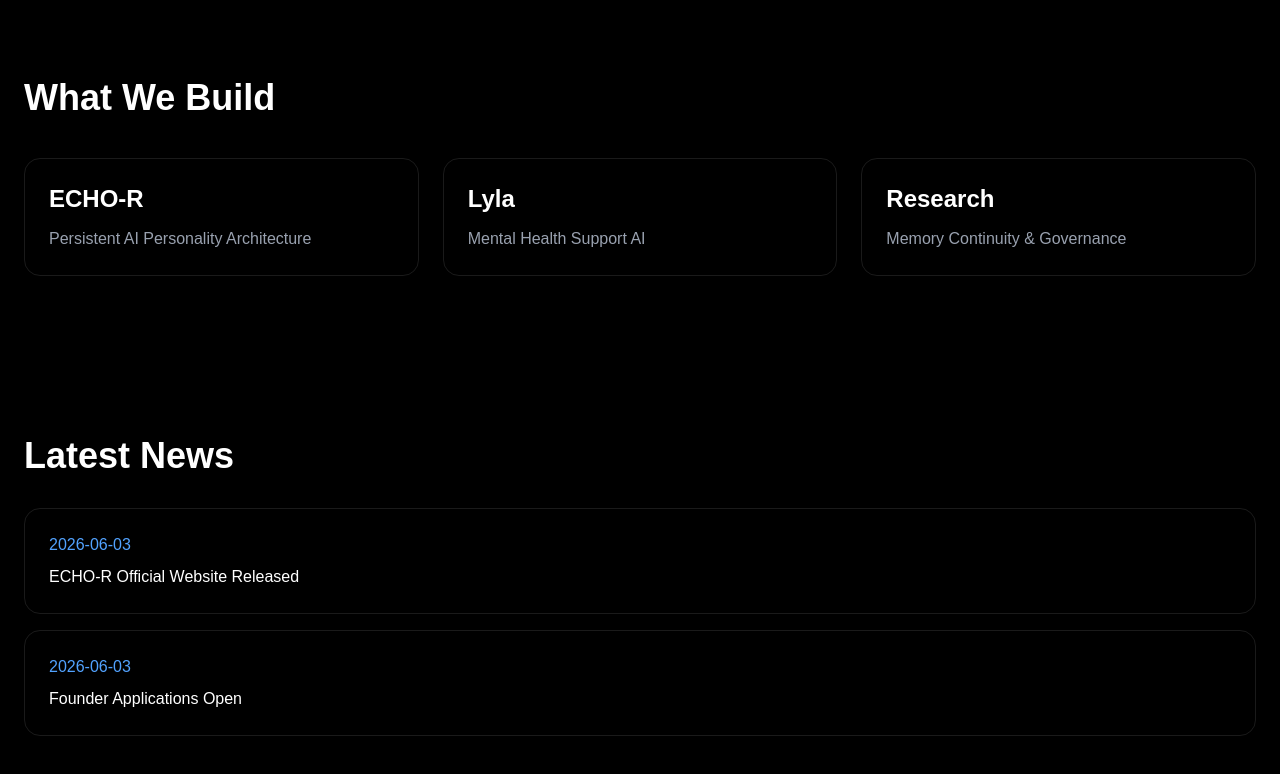
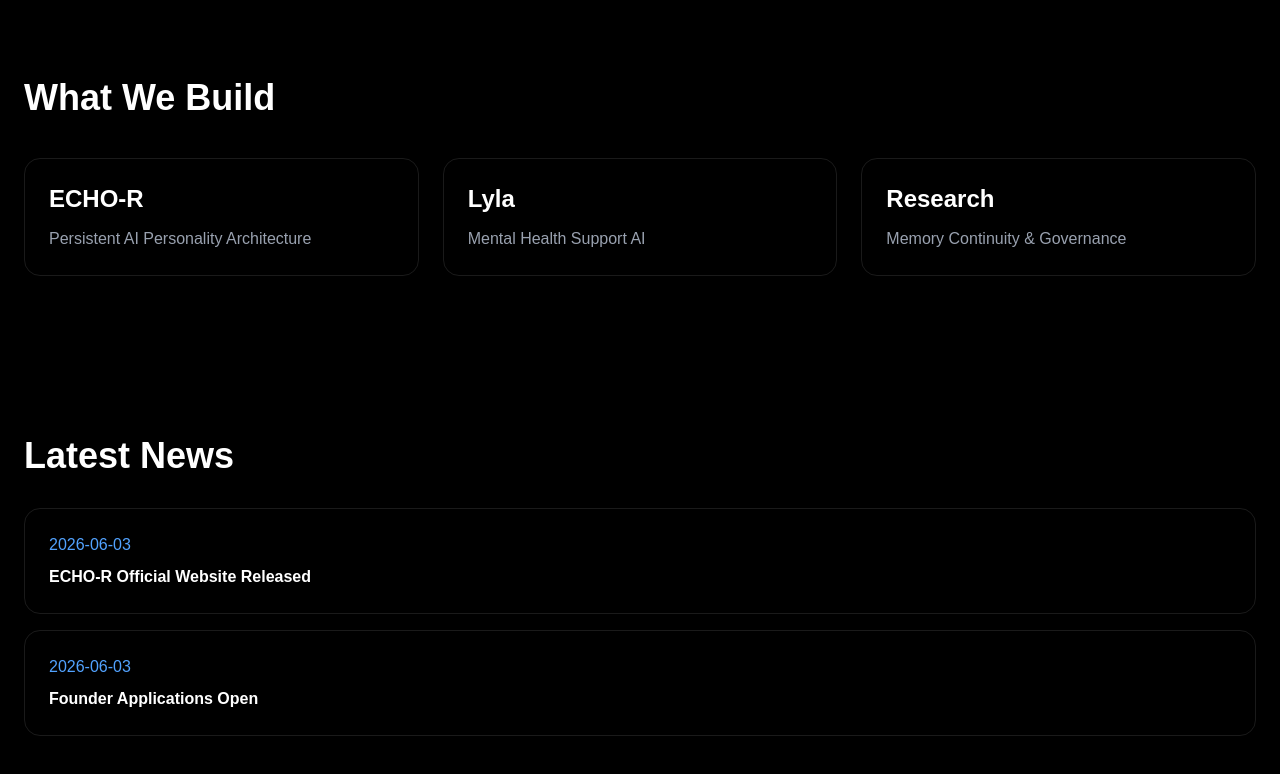
Before and after one commit to soulbysilve-commits/echo-r, a Next.js app: page / in a window 1280 px wide. Shown: the part 344-1118 px from the top of the page. Built offline with nearby package versions, Linux system fonts and the light colour scheme.

Commit message:
Add home CTA and build sections

```diff
--- a/app/page.tsx
+++ b/app/page.tsx
@@ -113,18 +113,26 @@
             <p className="text-blue-400">
               2026-06-03
             </p>
-            <p className="mt-2">
+            <a
+              href="/echo-r"
+              className="mt-2 block font-bold hover:text-blue-400"
+            >
               ECHO-R Official Website Released
-            </p>
+            </a>
           </div>
 
           <div className="rounded-2xl border border-white/10 p-6">
             <p className="text-blue-400">
               2026-06-03
             </p>
-            <p className="mt-2">
+            <a
+              href="https://forms.gle/yo2GDv3oGUpUH4Uy8"
+              target="_blank"
+              rel="noopener noreferrer"
+              className="mt-2 block font-bold hover:text-blue-400"
+            >
               Founder Applications Open
-            </p>
+            </a>
           </div>
 
         </div>
```
